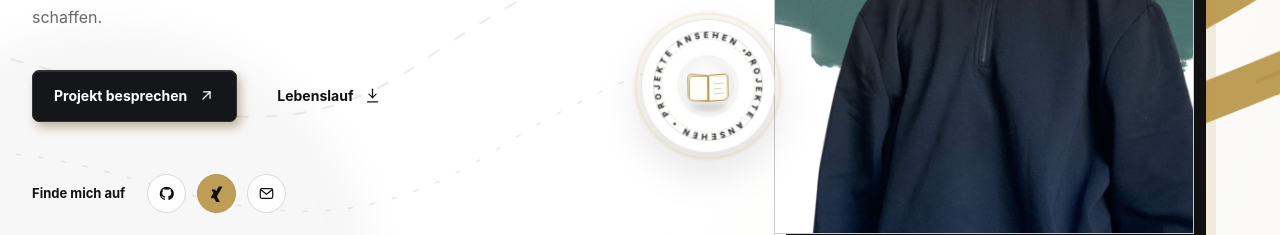
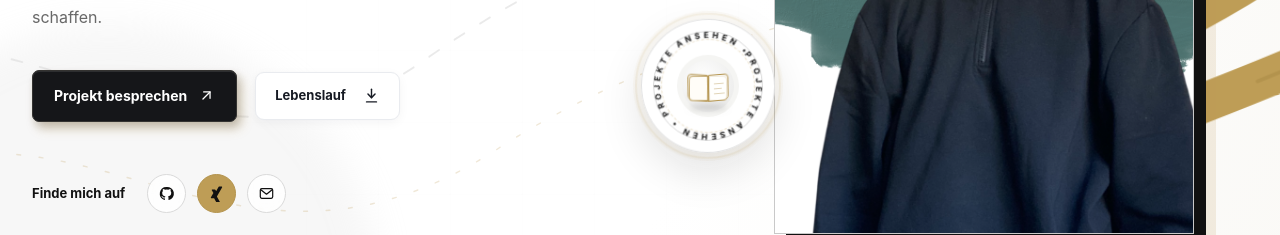
Before and after one commit to SoufianElfouzari/soufian-elfouzari-porfolio, a React (Vite) app: page / in a window 1280 px wide. Shown: the part 484-719 px from the top of the page. Built offline with nearby package versions, Linux system fonts and the light colour scheme.

Commit message:
Style resume download button as white rounded card with subtle shadow

```diff
--- a/src/pages/Home/components/Hero/Hero.css
+++ b/src/pages/Home/components/Hero/Hero.css
@@ -1434,3 +1434,29 @@
     6px 8px 14px rgba(180,137,51,.28),
     inset 0 1px 0 rgba(255,255,255,.12);
 }
+
+/* Resume button: refined white outlined button from reference */
+.hero__button--secondary {
+  min-height: 48px;
+  padding: 0 19px;
+  gap: 17px;
+  border: 1px solid #e9ebef;
+  border-radius: 9px;
+  color: #161a23;
+  background: #fff;
+  box-shadow: 0 3px 11px rgba(23,32,49,.045), 0 0 2px rgba(23,32,49,.035);
+  font-size: 13px;
+  font-weight: 650;
+}
+.hero__button--secondary .hero__small-icon {
+  width: 17px;
+  height: 17px;
+  stroke-width: 2;
+}
+.hero__button--secondary:hover {
+  color: #111827;
+  border-color: #dce1e8;
+  background: #fff;
+  box-shadow: 0 5px 14px rgba(23,32,49,.085);
+  transform: translateY(-1px);
+}
```
